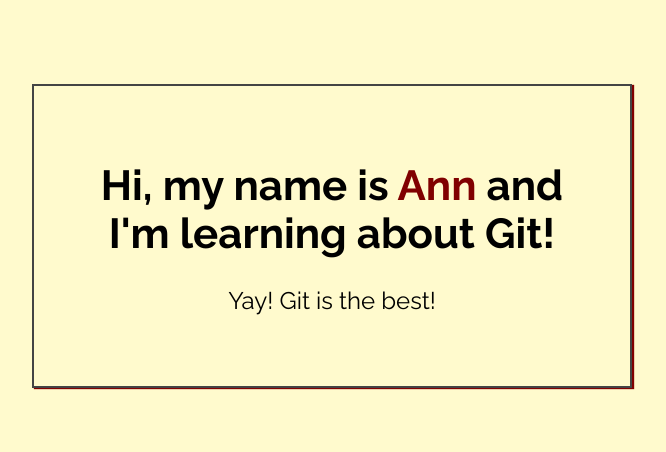
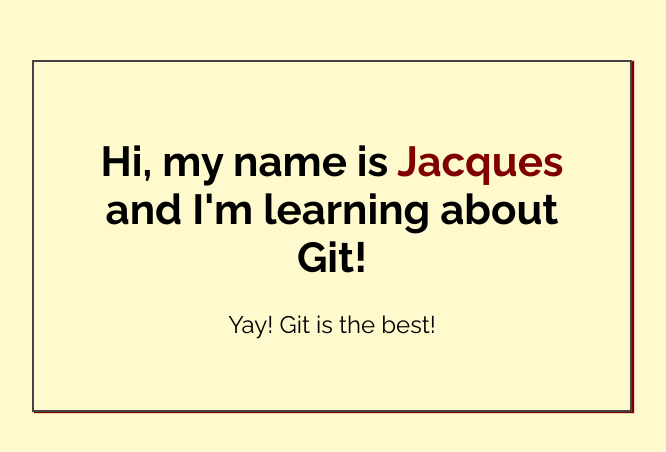
Before and after one commit to jraiken/my-first-repo, a plain HTML site: page index.html in a window 1280 px wide. Shown: the part 164-616 px from the top of the page, without its empty margins (308-974 px from the left). Drawn offline with Linux system fonts and the light colour scheme.

Commit message:
Added name to index.html

```diff
--- a/index.html
+++ b/index.html
@@ -14,7 +14,7 @@
 <body>
 
     <div class="greeting">
-        <h1>Hi, my name is <span class="highlight">Ann</span> and I'm learning about Git! </h1>
+        <h1>Hi, my name is <span class="highlight">Jacques</span> and I'm learning about Git! </h1>
 
         <p>Yay! Git is the best!</p>
     </div>
```
